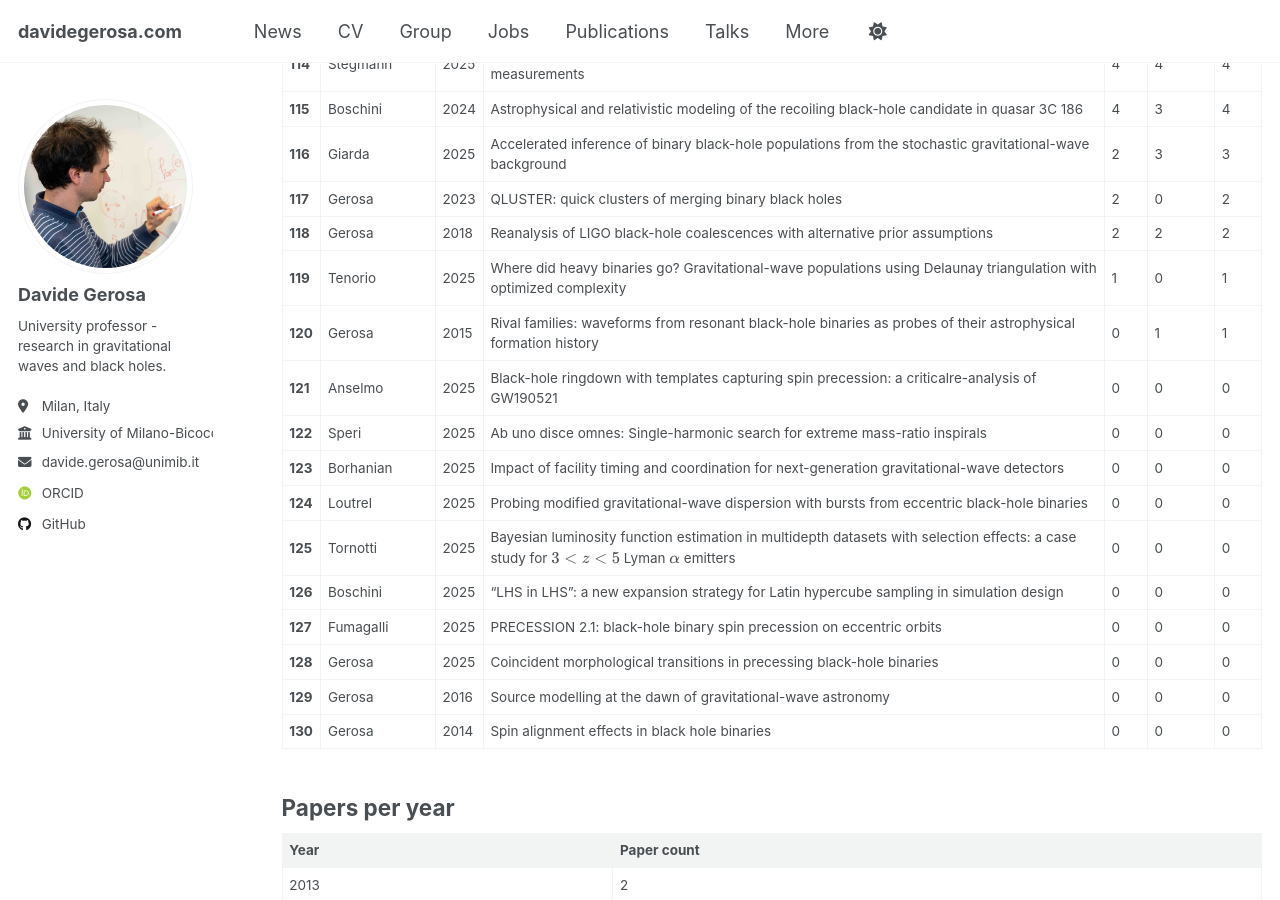
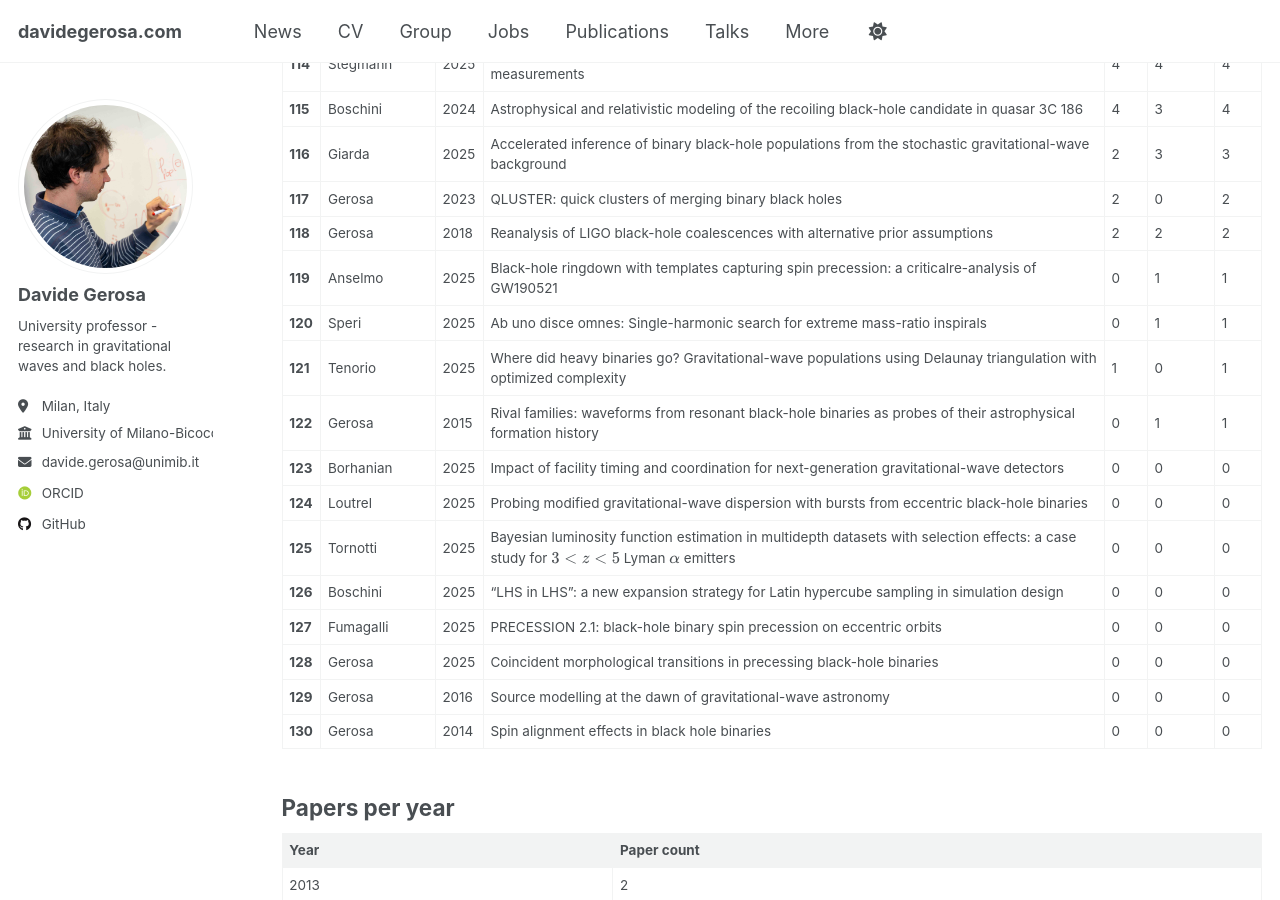
Before and after one commit to dgerosa/website, a Jekyll site: the page built from _pages/citations.md, in a window 1280 px wide and 900 px high, scrolled down 5088 px. Built offline with Jekyll 4.4.1, drawn with Linux system fonts in a browser that asks for light colours; some web fonts are replaced; some of the changed text lies outside the part shown.

Commit message:
Website update from workflow

```diff
--- a/_pages/_citations.md
+++ b/_pages/_citations.md
@@ -127,10 +127,10 @@
 | **116** | Giarda | 2025 | Accelerated inference of binary black-hole populations from the stochastic gravitational-wave background | 2 | 3 | 3 |
 | **117** | Gerosa | 2023 | QLUSTER: quick clusters of merging binary black holes | 2 | 0 | 2 |
 | **118** | Gerosa | 2018 | Reanalysis of LIGO black-hole coalescences with alternative prior assumptions | 2 | 2 | 2 |
-| **119** | Tenorio | 2025 | Where did heavy binaries go? Gravitational-wave populations using Delaunay triangulation with optimized complexity | 1 | 0 | 1 |
-| **120** | Gerosa | 2015 | Rival families: waveforms from resonant black-hole binaries as probes of their astrophysical formation history | 0 | 1 | 1 |
-| **121** | Anselmo | 2025 | Black-hole ringdown with templates capturing spin precession: a criticalre-analysis of GW190521 | 0 | 0 | 0 |
-| **122** | Speri | 2025 | Ab uno disce omnes: Single-harmonic search for extreme mass-ratio inspirals | 0 | 0 | 0 |
+| **119** | Anselmo | 2025 | Black-hole ringdown with templates capturing spin precession: a criticalre-analysis of GW190521 | 0 | 1 | 1 |
+| **120** | Speri | 2025 | Ab uno disce omnes: Single-harmonic search for extreme mass-ratio inspirals | 0 | 1 | 1 |
+| **121** | Tenorio | 2025 | Where did heavy binaries go? Gravitational-wave populations using Delaunay triangulation with optimized complexity | 1 | 0 | 1 |
+| **122** | Gerosa | 2015 | Rival families: waveforms from resonant black-hole binaries as probes of their astrophysical formation history | 0 | 1 | 1 |
 | **123** | Borhanian | 2025 | Impact of facility timing and coordination for next-generation gravitational-wave detectors | 0 | 0 | 0 |
 | **124** | Loutrel | 2025 | Probing modified gravitational-wave dispersion with bursts from eccentric black-hole binaries | 0 | 0 | 0 |
 | **125** | Tornotti | 2025 | Bayesian luminosity function estimation in multidepth datasets with selection effects: a case study for $$3<z<5$$ Lyman $$\alpha$$ emitters | 0 | 0 | 0 |
```
Also changed, not shown: other parts of _pages/_citations.md (+12 -12 lines), _pages/_group.md (+1 -1 lines), _pages/_publications.md (+1 -1 lines), _pages/_talks.md (+5 -2 lines).
